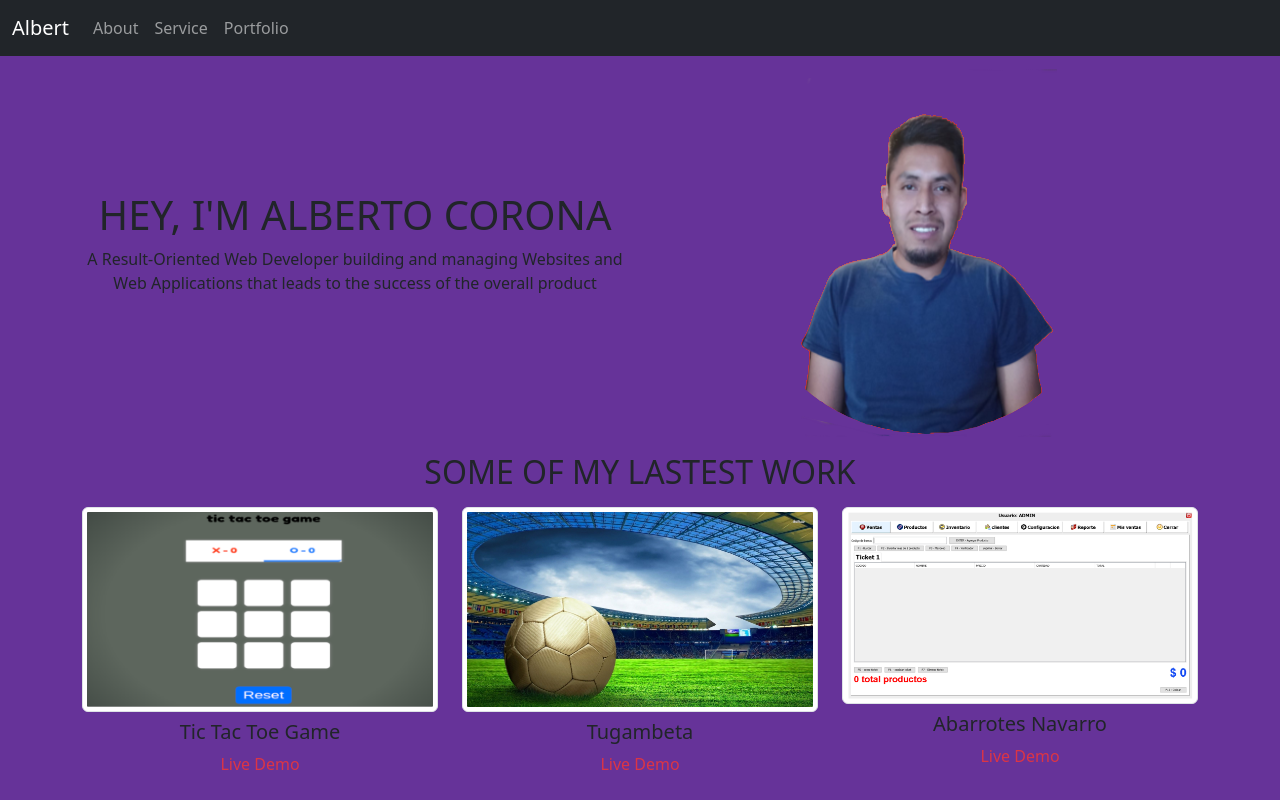
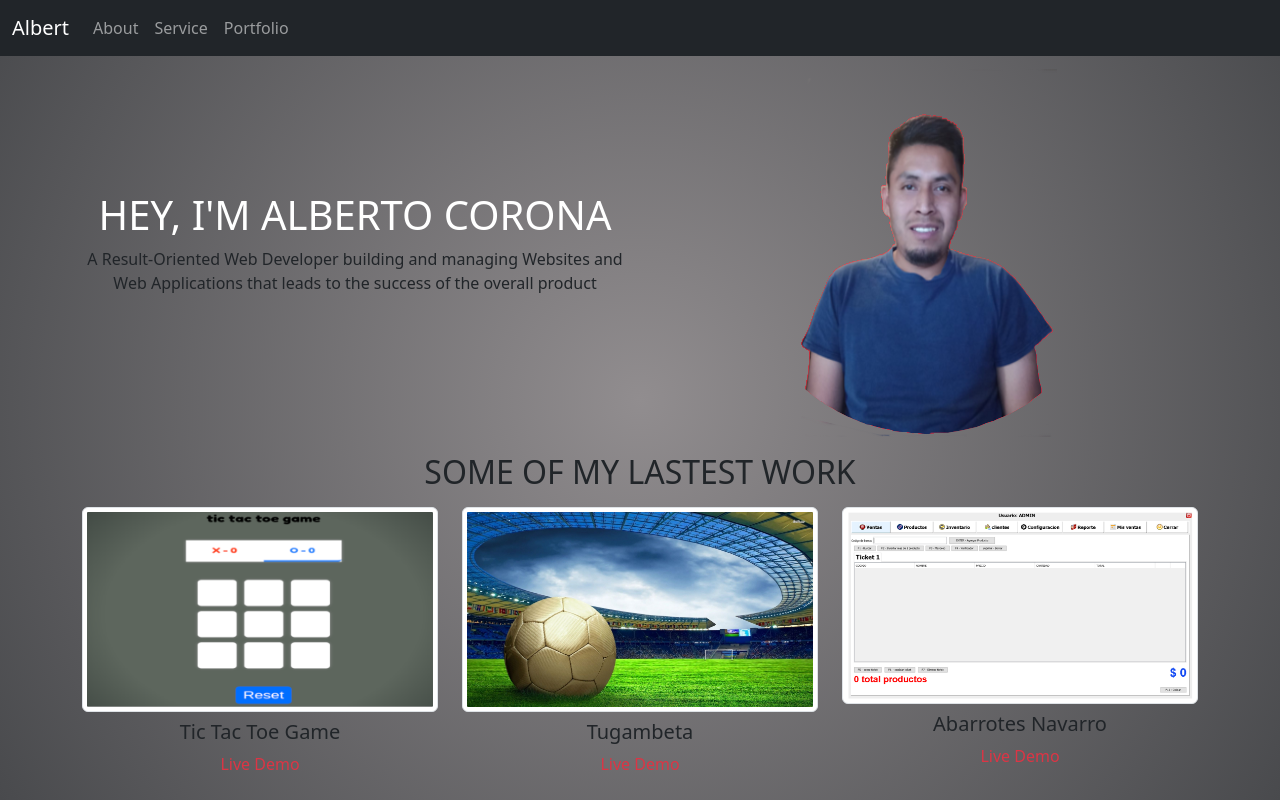
Before and after one commit to muqui/portfolio-2024, a website: page index.html in a window 1280 px wide. Drawn offline with nearby package versions, Linux system fonts and the light colour scheme.

Commit message:
change projects

```diff
--- /dev/null
+++ b/css/custom.css
@@ -0,0 +1,4 @@
+body{
+    background: rgb(145,141,143);
+background: radial-gradient(circle, rgba(145,141,143,1) 0%, rgba(73,74,77,1) 100%);
+}
--- a/css/custum.css
+++ /dev/null
@@ -1,3 +0,0 @@
-body{
-    background-color: rebeccapurple;
-}
--- a/index.html
+++ b/index.html
@@ -8,7 +8,7 @@
     integrity="sha384-QWTKZyjpPEjISv5WaRU9OFeRpok6YctnYmDr5pNlyT2bRjXh0JMhjY6hW+ALEwIH" crossorigin="anonymous">
 
 
-    <link rel="stylesheet" href="css/custum.css">
+    <link rel="stylesheet" href="css/custom.css">
     <!--
          <link rel="stylesheet" href="css/bootstrap.min.css">
     -->
@@ -43,7 +43,7 @@
 <div class="container">
   <div class="row  text-center align-items-center pt-5 mt-3">
     <div class ="col-12 col-sm-6 ">
-     <h1 class="font-weigth-bold ">HEY, I'M ALBERTO CORONA</h1>
+     <h1 class="font-weigth-bold text-white">HEY, I'M ALBERTO CORONA</h1>
      <P class="text">A Result-Oriented Web Developer building and managing Websites and Web Applications that leads to the success of the overall product</P>
     </div>
     <div class ="col-12 col-sm-6">
```
